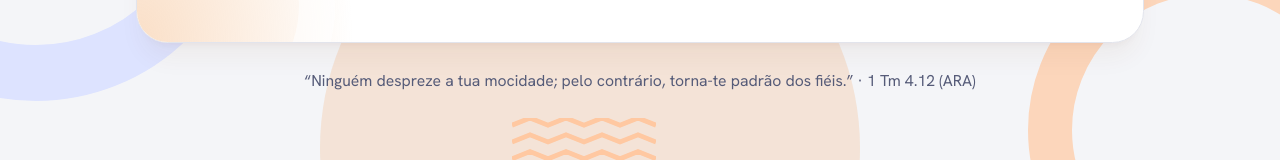
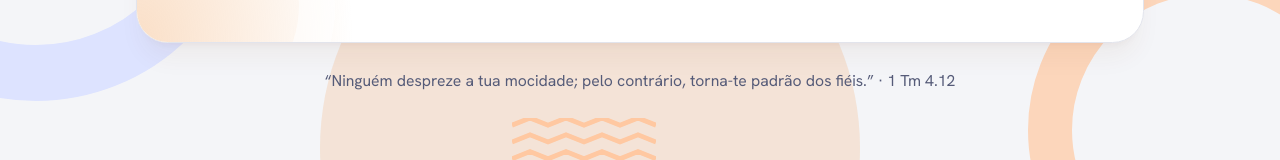
Before and after one commit to EmersonNog/ump, a Next.js app: page /entrar in a window 1280 px wide. Shown: the part 598-758 px from the top of the page. Built offline with nearby package versions, Linux system fonts and the light colour scheme.

Commit message:
Remove indicação (ARA) dos versículos

```diff
--- a/src/app/(app)/perfil/page.tsx
+++ b/src/app/(app)/perfil/page.tsx
@@ -68,7 +68,7 @@ export default async function PaginaPerfil() {
         </form>
       </div>
 
-      <p className="mt-10 text-center text-xs text-suave">“Alegrai-vos sempre no Senhor; outra vez digo: alegrai-vos.” · Fp 4.4 (ARA)</p>
+      <p className="mt-10 text-center text-xs text-suave">“Alegrai-vos sempre no Senhor; outra vez digo: alegrai-vos.” · Fp 4.4</p>
     </div>
   );
 }
--- a/src/app/(auth)/layout.tsx
+++ b/src/app/(auth)/layout.tsx
@@ -90,7 +90,7 @@ export default function LayoutAuth({ children }: { children: ReactNode }) {
         </div>
 
         <p className="px-4 text-center text-xs text-balance text-suave sm:text-sm">
-          “Ninguém despreze a tua mocidade; pelo contrário, torna-te padrão dos fiéis.” · 1 Tm 4.12 (ARA)
+          “Ninguém despreze a tua mocidade; pelo contrário, torna-te padrão dos fiéis.” · 1 Tm 4.12
         </p>
       </div>
     </div>
```
